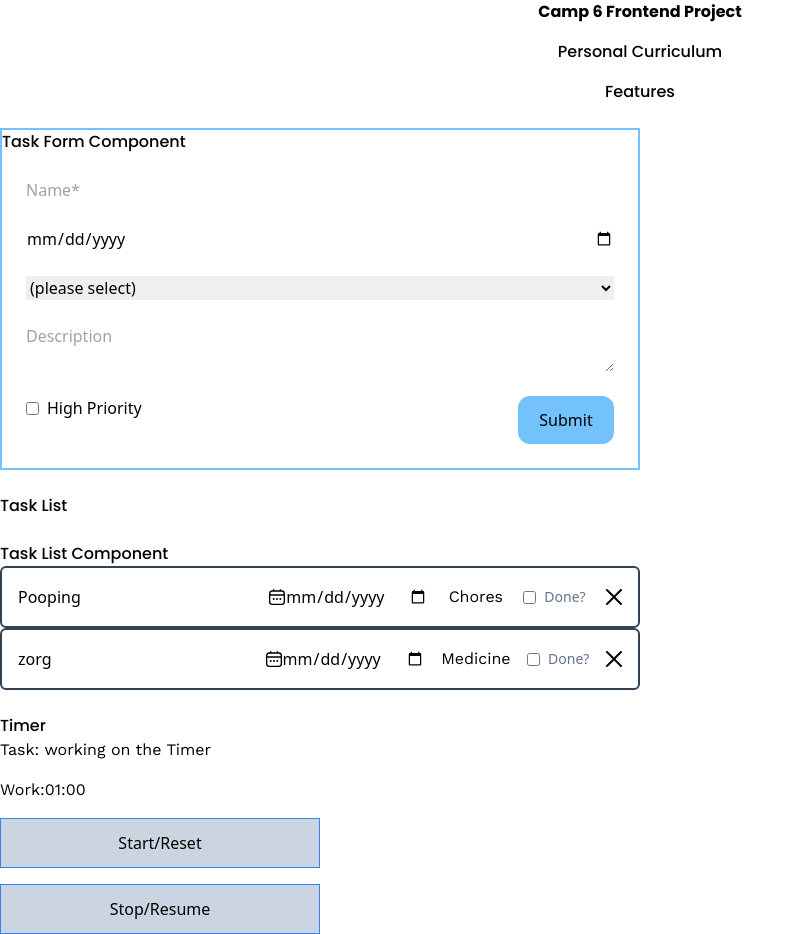
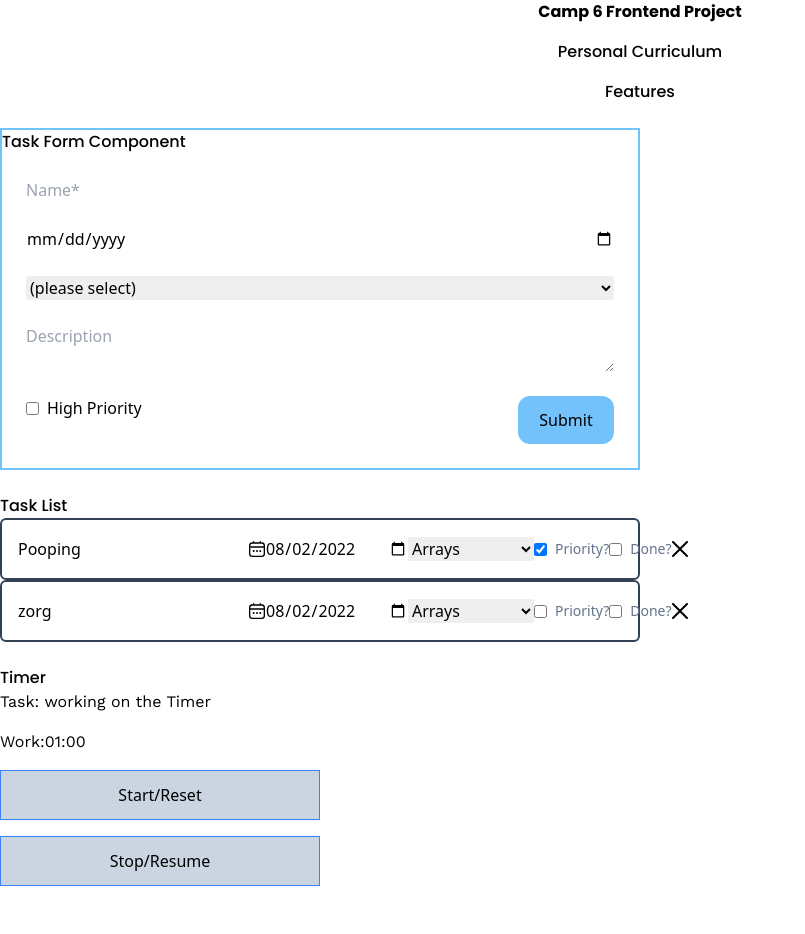
Before and after one commit to devhausleipzigacademy/camp6-frontend-project, a React (Vite) app: page / in a window 1280 px wide. Shown: the whole page, without its empty margins (0-805 px from the left). After the commit the page ends 886 px from the top, so only its background shows below. Built offline with nearby package versions, Linux system fonts and the light colour scheme.

Commit message:
fixed merge conflict

```diff
--- a/src/components/TaskForm.tsx
+++ b/src/components/TaskForm.tsx
@@ -10,18 +10,24 @@ import {
 } from "./TasksContext";
 
 export function TaskForm() {
+	const [error, SetError] = useState("");
 	const [userInput, SetUserInput] = useState<InitialTask>(initialTask);
 	const tasks = useTasks();
 	const dispatch = useTasksDispatch() as CreateContext;
 
 	function handleSubmit(event: React.FormEvent<HTMLFormElement>) {
 		event.preventDefault();
+		if (userInput.topic === "default") {
+			SetError("Please choose a topic");
+		} else {
 			dispatch({ type: ACTIONS.ADD_TASK, payload: { userInput: userInput } });
+			SetError("");
 			SetUserInput(initialTask);
 			const calendar = document.getElementById(
 				"deadline-calendar"
 			) as HTMLInputElement;
 			calendar.value = calendar.defaultValue;
+		}
 	}
 
 	return (
@@ -51,11 +57,15 @@ export function TaskForm() {
 					min={JSON.stringify(yesterday).slice(1, 11)}
 					type="date"
 				/>
+				{error && <p className="error text-red-500   ">{error}</p>}
 				<select
 					name="Topic"
 					required
 					id="topic"
 					value={userInput.topic}
+					onMouseDown={() => {
+						SetError("");
+					}}
 					onChange={(event) => {
 						SetUserInput({ ...userInput, topic: event.target.value });
 					}}
--- a/src/components/TaskList.tsx
+++ b/src/components/TaskList.tsx
@@ -4,7 +4,6 @@ import { TaskProp, Tasks, yesterday } from "../database/TypesNConsts";
 import {
 	ACTIONS,
 	CreateContext,
-	TasksProvider,
 	useTasks,
 	useTasksDispatch,
 } from "./TasksContext";
@@ -17,16 +16,6 @@ export function TaskList() {
 	}
 
 	return (
-		<>
-			{/*
-//
-// Hi!
-// Please delete the br and h2 tag below.
-// Thanks!
-//  */}
-			<br />
-			<h2 className="subheading">Task List Component</h2>
-
 		<ul>
 			{tasks.map((task) => (
 				<li
@@ -37,13 +26,8 @@ export function TaskList() {
 				</li>
 			))}
 		</ul>
-		</>
 	);
 }
-
-type TaskProp = {
-	task: Task;
-};
 
 function TaskItem({ task }: TaskProp) {
 	// I will probably need these here
@@ -108,46 +92,31 @@ function TaskItem({ task }: TaskProp) {
 				<input
 					type="text"
 					value={taskNameInput}
-					// onBlur={(event) => {
-					//   event.preventDefault();
-					//   console.log("blur");
-					//   setIsEditing(false);
-					// }}
 					onChange={(event) => {
 						setTaskNameInput(event.target.value);
 					}}
 				/>
-				{/*
-well actually, erm, this button
-does not save but only closes
-the input field. it is already
-saved no matter what...
-*/}
-				{taskNameInput}
-				{task.id}
+
 				<button
 					className="flex justify-center items-center  bg-primary w-2 h-4 p-4 rounded-lg"
 					onClick={() => {
-						console.log(" dispatch");
-
 						dispatch({
 							type: ACTIONS.CHANGE_NAME,
 							payload: { id: task.id, name: taskNameInput },
 						});
 						setIsEditing(false);
-						console.log(" dispatch");
 					}}
 				>
 					Save
 				</button>
 				<button
-					className="flex justify-center items-center  bg-primary w-2 h-4 p-4 rounded-lg"
+					className="flex justify-center items-center  bg-primary w-fit h-4 p-4 rounded-lg"
 					onClick={() => {
 						setTaskNameInput(task.name);
 						setIsEditing(false);
 					}}
 				>
-					Cancel
+					Discard
 				</button>
 			</>
 		);
@@ -166,7 +135,6 @@ saved no matter what...
 	return (
 		<>
 			{taskContent}
-			{/* beginnging	 */}
 			<div className="flex hover:scale-110 hover:fill-slate-500 hover:text-slate-500 active:text-inherit active:fill-inherit">
 				<svg
 					id="calendar"
@@ -181,15 +149,14 @@ saved no matter what...
 				</svg>
 				<input
 					required
-					// value={JSON.stringify(task.deadline).slice(1, 11)}
+					value={JSON.stringify(task.deadline).slice(1, 11)}
 					name="deadline"
-					value={task.deadline.toISOString()}
 					onChange={(event) => {
 						dispatch({
 							type: ACTIONS.CHANGE_DEADLINE,
 							payload: {
-								taskId: task.id,
-								deadline: event.target.value,
+								id: task.id,
+								deadline: new Date(event.target.value),
 							},
 						});
 					}}
@@ -198,8 +165,43 @@ saved no matter what...
 					type="date"
 				/>
 			</div>
-			{/* end	 */}
-			<p>{task.topic}</p>
+
+			<select
+				name="Topic"
+				required
+				value="{task.topic}"
+				onChange={(event) => {
+					dispatch({
+						type: ACTIONS.CHANGE_TOPIC,
+						payload: {
+							id: task.id,
+							topic: event.target.value,
+						},
+					});
+				}}
+			>
+				<option disabled>(please select)</option>
+				{topicsDummies.map((element, idx) => (
+					<option key={idx} value={element}>
+						{element}
+					</option>
+				))}
+			</select>
+
+			<div className="flex items-center gap-2">
+				<input
+					type="checkbox"
+					name="priority"
+					checked={task.priority}
+					onChange={() => {
+						dispatch({ type: ACTIONS.PRIORITY, payload: { id: task.id } });
+					}}
+				/>
+				<label className="text-slate-500 text-sm" htmlFor="priority">
+					Priority?
+				</label>
+			</div>
+
 			<div className="flex items-center gap-2">
 				<input
 					type="checkbox"
--- a/src/components/TasksContext.tsx
+++ b/src/components/TasksContext.tsx
@@ -45,31 +45,37 @@ export const ACTIONS = {
 	CHANGE_NAME: "change name",
 	DELETE: "delete",
 	CONFIRM_CHANGE: "confirm change",
+	PRIORITY: "toggle priority",
 };
 
 function tasksReducer(tasks: Tasks, action: Action): Tasks {
 	switch (action.type) {
 		case ACTIONS.ADD_TASK:
 			return [...tasks, newTask(action.payload.userInput)];
-		case ACTIONS.CHANGE_DEADLINE: {
-			console.log("change deadline", action);
+		case ACTIONS.CHANGE_DEADLINE:
 			return tasks.map((task) => {
-				if (task.id === action.payload.taskId) {
-					console.log("object matches", task);
-					return { ...task, deadline: new Date(action.payload.deadline) };
+				if (task.id === action.payload.id) {
+					return { ...task, deadline: action.payload.deadline };
 				} else return task;
 			});
-		}
-		case ACTIONS.CHANGE_NAME: {
-			console.log("dispatch run", action.payload);
-			const newTasks = tasks.map((task) => {
+		case ACTIONS.CHANGE_NAME:
+			return tasks.map((task) => {
 				if (task.id === action.payload.id) {
 					return { ...task, name: action.payload.name };
 				} else return task;
 			});
-			console.log(newTasks);
-			return newTasks;
-		}
+		case ACTIONS.CHANGE_TOPIC:
+			return tasks.map((task) => {
+				if (task.id === action.payload.id) {
+					return { ...task, topic: action.payload.topic };
+				} else return task;
+			});
+		case ACTIONS.PRIORITY:
+			return tasks.map((task) => {
+				if (task.id === action.payload.id) {
+					return { ...task, priority: !task.priority };
+				} else return task;
+			});
 		case ACTIONS.COMPLETED:
 			return tasks.map((task) => {
 				if (task.id === action.payload.id) {
```
Lines whose indentation alone changed are shown as unchanged.
